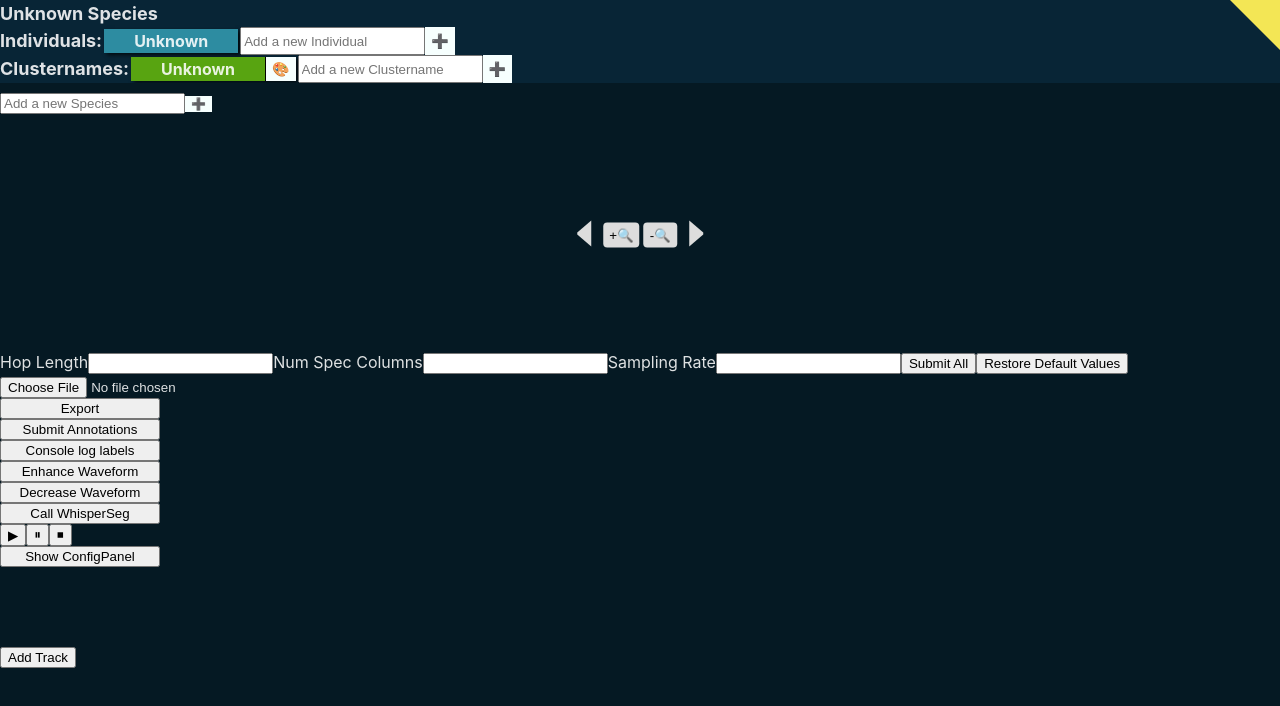
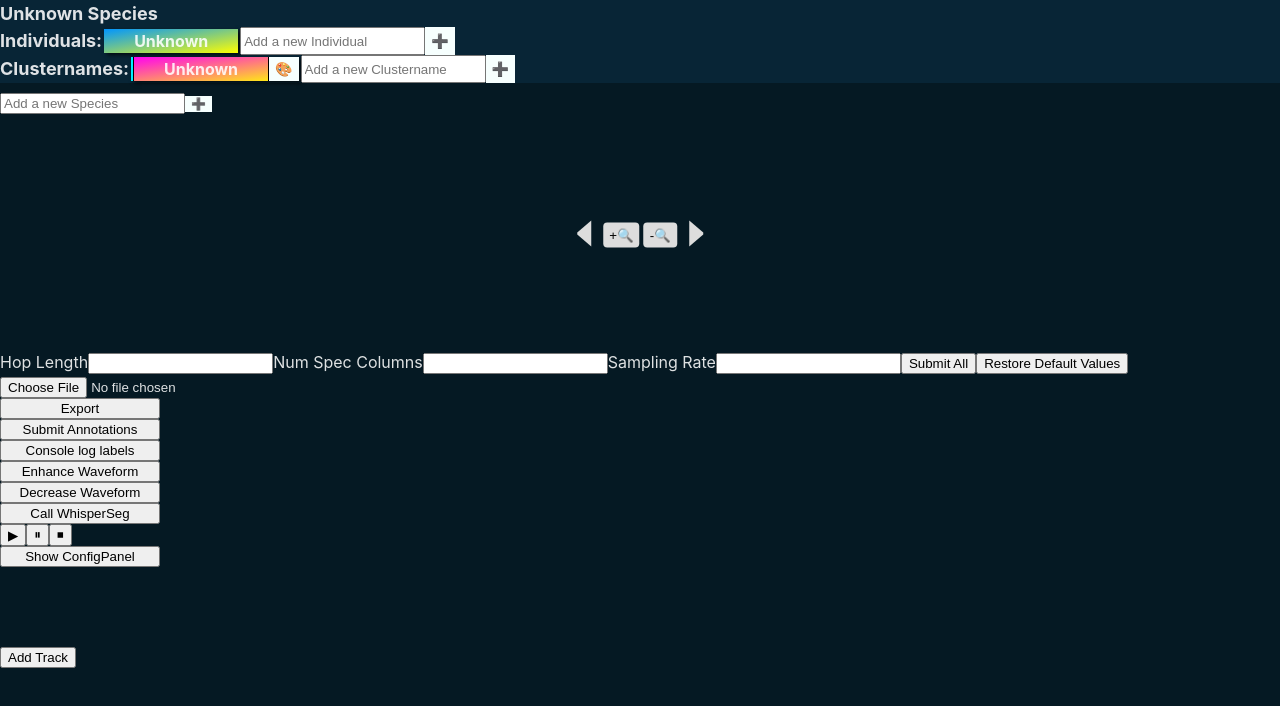
Before and after one commit to nccratliri-ml-wp/vocal-annotation-frontend, a React (Vite) app: page / in a window 1280 px wide. Shown: the top 706 px of the page. Built offline with nearby package versions, Linux system fonts and the light colour scheme.

Commit message:
Species Name can be edited now Implemented customizable clustername colors Redid design of active buttons

```diff
--- a/src/AnnotationLabels.jsx
+++ b/src/AnnotationLabels.jsx
@@ -1,13 +1,13 @@
 import React, {useState} from "react";
 import { nanoid } from 'nanoid'
+import Colorwheel from "./Colorwheel.jsx";
 
 class Species {
-    constructor(id, name, individuals, clusternames, isActive=false) {
+    constructor(id, name, individuals, clusternames) {
         this.id = id
         this.name = name
         this.individuals = individuals
         this.clusternames = clusternames
-        this.isActive = isActive
     }
 }
 
@@ -19,9 +19,11 @@ class Individual {
 }
 
 class Clustername {
-    constructor(name) {
+    constructor(name, color=DEFAULT_CLUSTERNAME_COLOR) {
         this.name = name
         this.isActive = true
+        this.color = color
+        this.showColorwheel = false
     }
 }
 
@@ -29,6 +31,8 @@ class Clustername {
 const UNKNOWN_SPECIES = 'Unknown Species'
 const UNKNOWN_INDIVIDUAL = 'Unknown'
 const UNKNOWN_CLUSTERNAME = 'Unknown'
+const DEFAULT_UNKNOWN_CLUSTERNAME_COLOR = '#00EEFF'
+const DEFAULT_CLUSTERNAME_COLOR = '#36ff00'
 
 function AnnotationLabels () {
 
@@ -37,7 +41,7 @@ function AnnotationLabels () {
     const [newClusternameInputFieldTexts, setNewClusternameInputFieldTexts] = useState([])
 
     const [speciesArray, setSpeciesArray] = useState([
-        new Species(nanoid(),UNKNOWN_SPECIES, [ new Individual(UNKNOWN_INDIVIDUAL) ], [ new Clustername(UNKNOWN_CLUSTERNAME)], true )
+        new Species(nanoid(),UNKNOWN_SPECIES, [ new Individual(UNKNOWN_INDIVIDUAL) ], [ new Clustername(UNKNOWN_CLUSTERNAME, DEFAULT_UNKNOWN_CLUSTERNAME_COLOR)], true )
     ])
 
 
@@ -97,8 +101,33 @@ function AnnotationLabels () {
         setSpeciesArray(modifiedSpeciesArray)
     }
 
+    const editSpecies = (selectedID) => {
+        let editedSpeciesName = prompt('Change species name: ')
+        if (!editedSpeciesName) return
+
+        const allSpeciesNames = speciesArray.map(speciesObject => speciesObject.name)
+        if (allSpeciesNames.some(name => name === editedSpeciesName)) {
+            alert(`${editedSpeciesName} already exists. Add a different one.`)
+            return
+        }
+
+        const modifiedSpeciesArray = speciesArray.map( speciesObject => {
+            if (speciesObject.id === selectedID) {
+                return{
+                    ...speciesObject,
+                    name: editedSpeciesName
+                }
+            } else {
+                return speciesObject
+            }
+        })
+
+        setSpeciesArray(modifiedSpeciesArray)
+    }
+
 
     /* ++++++++++++++++++++ Individuals ++++++++++++++++++++ */
+
     const addNewIndividual = (event, selectedID, index) => {
         event.preventDefault()
 
@@ -438,6 +467,61 @@ function AnnotationLabels () {
         }))
     }
 
+    const toggleColorwheel = (selectedID, selectedClustername) => {
+        const modifiedSpeciesArray = speciesArray.map(speciesObject => {
+            if (speciesObject.id === selectedID) {
+
+                const updatedClusternames = speciesObject.clusternames.map( clustername => {
+                    if (clustername === selectedClustername){
+                        return {
+                            ...clustername,
+                            showColorwheel: !clustername.showColorwheel
+                        }
+                    } else {
+                        return clustername
+                    }
+                })
+
+                return {
+                    ...speciesObject,
+                    clusternames: [...updatedClusternames]
+                }
+            } else {
+                return speciesObject
+            }
+        })
+
+        setSpeciesArray(modifiedSpeciesArray)
+
+    }
+
+    const passChosenColorToAnnotationLabels = (selectedID, selectedClustername, newColor) => {
+        const modifiedSpeciesArray = speciesArray.map(speciesObject => {
+            if (speciesObject.id === selectedID) {
+
+                const updatedClusternames = speciesObject.clusternames.map( clustername => {
+                    if (clustername === selectedClustername){
+                        return {
+                            ...clustername,
+                            color: newColor
+                        }
+                    } else {
+                        return clustername
+                    }
+                })
+
+                return {
+                    ...speciesObject,
+                    clusternames: [...updatedClusternames]
+                }
+            } else {
+                return speciesObject
+            }
+        })
+
+        setSpeciesArray(modifiedSpeciesArray)
+    }
+
 
     /* ++++++++++++++++++++ Helper methods ++++++++++++++++++++ */
 
@@ -454,7 +538,7 @@ function AnnotationLabels () {
     }
 
 
-    return(
+    return (
         <div id='annotation-labels-container'>
 
             <div id='annotation-labels-menu'>
@@ -465,9 +549,9 @@ function AnnotationLabels () {
                             id={species.id}
                             key={species.id}
                             className='species'
-                            isactive={species.isActive.toString()}
                         >
                             {species.name}
+                            {species.name !== UNKNOWN_SPECIES && <button className='edit-species-btn' onClick={() => editSpecies(species.id)}>✏️</button>}
                             {species.name !== UNKNOWN_SPECIES && <button className='delete-species-btn' onClick={() => deleteSpecies(species.id, index)}>🗑️</button>}
 
                             <div className='individual-btn-container'>
@@ -488,11 +572,11 @@ function AnnotationLabels () {
                                             {
                                                 individual.name !== UNKNOWN_INDIVIDUAL &&
                                                 <button
-                                                className='edit-name-btn'
-                                                onClick={ () => editIndividual(species.id, individual) }
-                                                onContextMenu={ (event) => event.preventDefault() }
+                                                    className='edit-name-btn'
+                                                    onClick={ () => editIndividual(species.id, individual) }
+                                                    onContextMenu={ (event) => event.preventDefault() }
                                                 >
-                                                ✏️
+                                                    ✏️
                                                 </button>
                                             }
                                         </div>
@@ -520,10 +604,12 @@ function AnnotationLabels () {
                                         <div
                                             key={`${species.id}-${clustername.name}`}
                                             className='clustername-btn'
+                                            style={{ borderLeft: `2px solid ${clustername.color}` }}
                                             isactive={clustername.isActive.toString()}
                                         >
                                             <div
                                                 className='clustername-btn-name'
+                                                isactive={clustername.isActive.toString()}
                                                 onClick={ () => handleClickClustername(species.id, clustername) }
                                                 onContextMenu={ (event) => deleteClustername(event, species.id, clustername)}
                                             >
@@ -531,10 +617,18 @@ function AnnotationLabels () {
                                             </div>
                                             <button
                                                 className='colorwheel-btn'
+                                                onClick={ () => toggleColorwheel(species.id, clustername) }
                                                 onContextMenu={ (event) => event.preventDefault() }
                                             >
                                                 🎨️
                                             </button>
+                                            {
+                                                clustername.showColorwheel &&
+                                                <Colorwheel
+                                                    toggleColorwheel={toggleColorwheel}
+                                                    passChosenColorToAnnotationLabels={passChosenColorToAnnotationLabels}
+                                                    selectedID={species.id}
+                                                    selectedClustername={clustername} />}
                                             {
                                                 clustername.name !== UNKNOWN_CLUSTERNAME &&
                                                 <button
--- a/src/Colorwheel.jsx
+++ b/src/Colorwheel.jsx
@@ -1,8 +1,8 @@
 import React, { useState } from 'react'
 import Sketch from '@uiw/react-color-sketch'
 
-function Colorwheel( { toggleColorwheel, passChosenColorToClusternames, BTN } ) {
-    const [hex, setHex] = useState(BTN.color)
+function Colorwheel( { toggleColorwheel, passChosenColorToAnnotationLabels, selectedID, selectedClustername } ) {
+    const [hex, setHex] = useState(selectedClustername.color)
     const [disableAlpha, setDisableAlpha] = useState(false)
 
     return (
@@ -13,10 +13,10 @@ function Colorwheel( { toggleColorwheel, passChosenColorToClusternames, BTN } )
                 disableAlpha={disableAlpha}
                 onChange={(color) => {
                     setHex(color.hex)
-                    passChosenColorToClusternames(BTN, color.hex)
+                    passChosenColorToAnnotationLabels(selectedID, selectedClustername, color.hex)
                 }}
             />
-            <button onClick={() => toggleColorwheel(BTN)}>
+            <button onClick={() => toggleColorwheel(selectedID, selectedClustername)}>
                 Close
             </button>
         </div>
--- a/src/index.css
+++ b/src/index.css
@@ -246,31 +246,15 @@ html, body {
   font-weight: bold;
 }
 
-.species[isactive='true'] {
-  z-index: 0;
-  position: relative;
-  background-size: 100% 100%;
-  overflow: hidden; /* Ensure the triangle doesn't overflow */
-}
-
-.species[isactive='true']::after {
-  z-index: -1;
-  content: "";
-  position: absolute;
-  top: 0;
-  right: 0;
-  width: 0;
-  border-right: 50px solid #f3e655;
-  border-bottom: 50px solid transparent;
-}
-
-.delete-species-btn{
+.delete-species-btn, .edit-species-btn{
   background-color: transparent;
   border: none;
+  margin: 0;
+  padding: 0;
   font-size: 14px;
 }
 
-.delete-species-btn:hover{
+.delete-species-btn:hover, .edit-species-btn:hover{
   font-size: 16px;
 }
 
@@ -289,7 +273,8 @@ html, body {
   flex-wrap: wrap;
 }
 
-.individual-btn{
+.individual-btn, .clustername-btn{
+  background-color: #626262;
   display: flex;
   margin: 2px;
   font-size: 16px;
@@ -298,32 +283,23 @@ html, body {
   cursor: pointer;
 }
 
-.clustername-btn{
-  display: flex;
-  margin: 2px;
-  font-size: 16px;
-  max-height: 24px;
-  box-shadow: 3px 2px 4px 0 rgba(0,0,0,0.75);
-  cursor: pointer;
+.individual-btn[isactive='true']{
+  /*background-color: #2d8ca1;*/
+  background-image: linear-gradient(to bottom right, #0095ff, yellow);
+}
+
+.clustername-btn[isactive='true']{
+  /*background-color: #58a411;*/
+  background-image: linear-gradient(to bottom right, #ff00f2, yellow);
 }
 
 .clustername-btn-name, .individual-btn-name{
   padding: 0 30px;
 }
 
-.individual-btn[isactive='true']{
-  background-color: #2d8ca1;
+.clustername-btn-name[isactive='true']{
+  border-left: 1px solid black;
 }
-
-.clustername-btn[isactive='true']{
-  background-color: #58a411;
-}
-
-.individual-btn, .clustername-btn{
-  background-color: #626262;
-}
-
-
 
 .clustername-form, .individual-form{
   display: flex;
```
